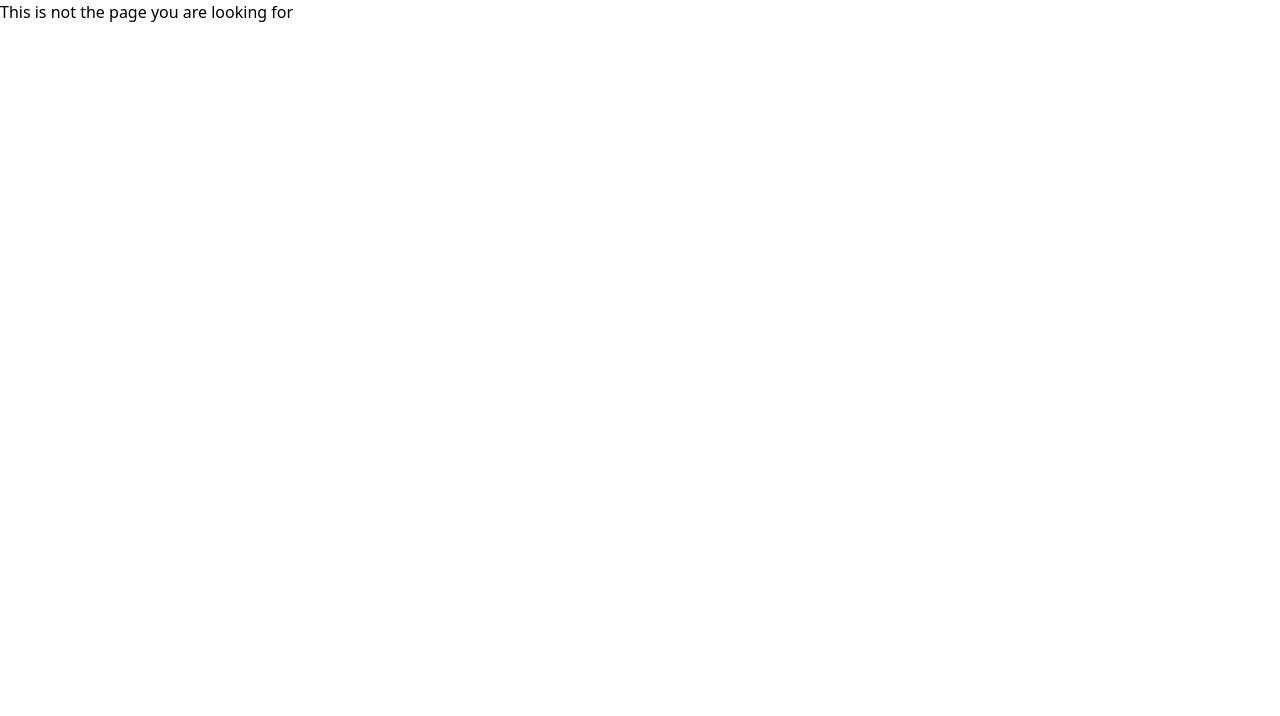
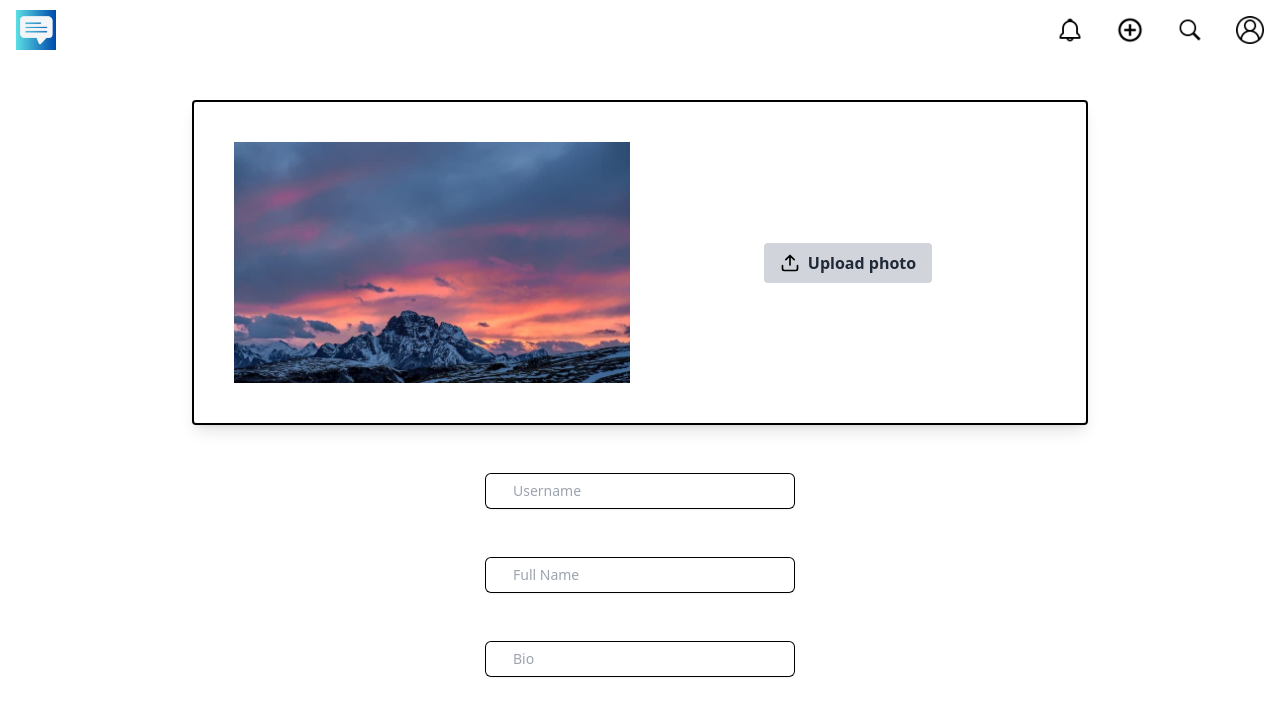
Before and after one commit to social-spark/Social-Spark, a Next.js app in the folder frontend/: page /profileEdit in a window 1280 px wide. Before the commit this address had no page. Shown: the top 716 px of the page. Built offline with nearby package versions, Linux system fonts and the light colour scheme.

Commit message:
added the upload photo, username, full name and bio but still editing the bio

```diff
--- /dev/null
+++ b/frontend/src/app/profileEdit/page.tsx
@@ -0,0 +1,57 @@
+import {Navigation} from "@/app/components/Navigation";
+import React from "react";
+import Image from "next/image";
+import cardTopImage from "@/app/images/card-top.jpg";
+
+export default function ProfileHeader () {
+    return (
+        <main>
+            <Navigation/>
+
+            <div
+                className="container border-solid border-2 border-black grid grid-cols-2 gap-5 mx-auto sm:max-w-4xl max-w-sm rounded shadow-lg p-10 my-10">
+
+                <Image className="w-full" src={cardTopImage} alt="Sunset in the mountains"/>
+                <div className="flex items-center justify-center">
+
+                    <button
+                        className="bg-gray-300 hover:bg-gray-400 text-gray-800 font-bold py-2 px-4 rounded inline-flex items-center">
+                        <svg className="w-5 h-5 mr-2" xmlns="http://www.w3.org/2000/svg" width="24" height="24"
+                             viewBox="0 0 24 24" fill="none" stroke="#000000" strokeWidth="2" strokeLinecap="round"
+                             strokeLinejoin="round">
+                            <path d="M3 15v4c0 1.1.9 2 2 2h14a2 2 0 0 0 2-2v-4M17 8l-5-5-5 5M12 4.2v10.3"/>
+                        </svg>
+                        <span>Upload photo</span>
+                    </button>
+
+                </div>
+            </div>
+
+            <div className="flex items-center justify-center my-10">
+                <div className="relative mt-2 rounded-md shadow-sm">
+                    <input type="text" name="price" id="price"
+                           className="block w-full rounded-md border-0 py-1.5 pl-7 pr-20 text-gray-900 ring-1 ring-inset ring-black placeholder:text-gray-400 focus:ring-2 focus:ring-inset focus:ring-indigo-600 sm:text-sm sm:leading-6"
+                           placeholder="Username"/>
+                </div>
+            </div>
+
+            <div className="flex items-center justify-center gap-24">
+                <div className="relative mt-2 rounded-md shadow-sm">
+                    <input type="text" name="price" id="price"
+                           className="block w-full rounded-md border-0 py-1.5 pl-7 pr-20 text-gray-900 ring-1 ring-inset ring-black placeholder:text-gray-400 focus:ring-2 focus:ring-inset focus:ring-indigo-600 sm:text-sm sm:leading-6"
+                           placeholder="Full Name"/>
+                </div>
+            </div>
+
+            <div className="flex items-center justify-center my-10">
+                <div className="relative mt-2 rounded-md shadow-sm">
+                    <input type="text" name="price" id="price"
+                           className="block w-full rounded-md border-0 py-1.5 pl-7 pr-20 text-gray-900 ring-1 ring-inset ring-black placeholder:text-gray-400 focus:ring-2 focus:ring-inset focus:ring-indigo-600 sm:text-sm sm:leading-6"
+                           placeholder="Bio"/>
+                </div>
+            </div>
+
+
+        </main>
+    )
+}
```
